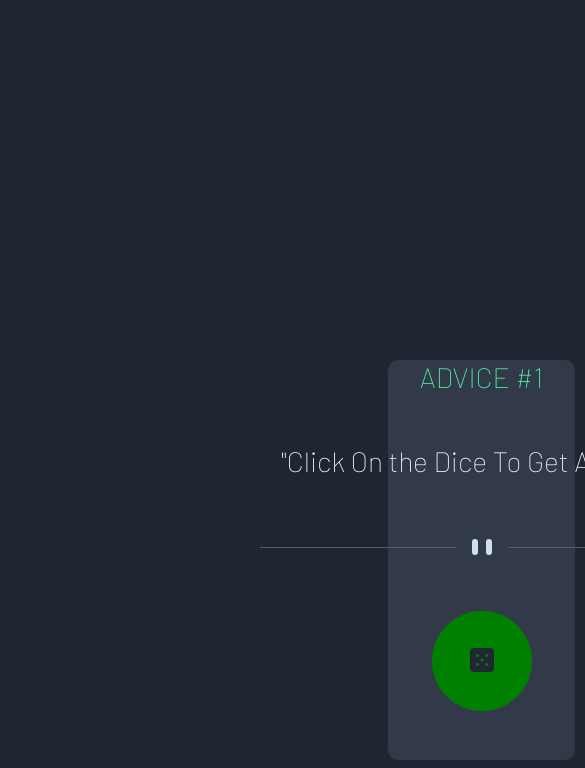
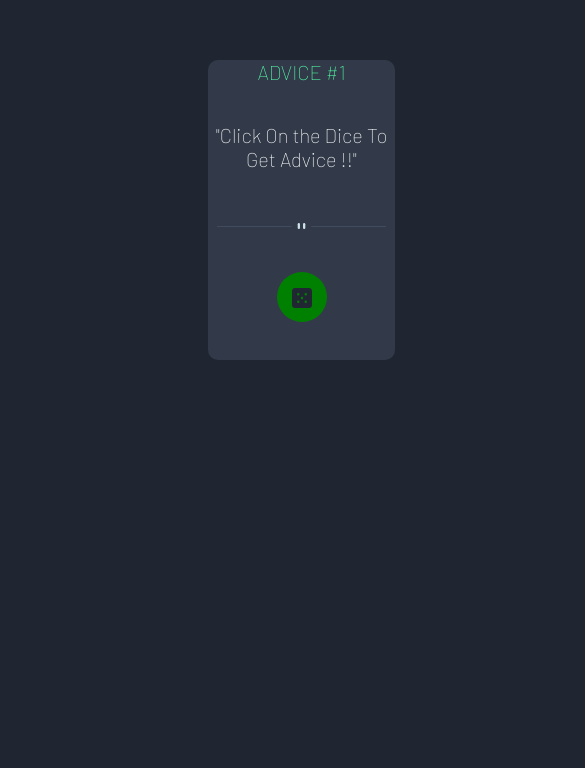
Before and after one commit to Forstman1/Advice-Generator, a plain HTML site: page index.html in a window 390 px wide. Shown: the part 140-908 px from the top of the page, 585 px wide, since content can reach past the window. After the commit the page ends 844 px from the top, so only its background shows below. Drawn offline with Linux system fonts and the light colour scheme.

Commit message:
media query

```diff
--- a/index.html
+++ b/index.html
@@ -9,27 +9,16 @@
   <link rel="preconnect" href="https://fonts.gstatic.com" crossorigin>
   <link href="https://fonts.googleapis.com/css2?family=Barlow:wght@100;700&display=swap" rel="stylesheet">
   <link rel="stylesheet" href="style.css">
-
   <title>Frontend Mentor | Advice generator app</title>
-
-  <style>
-    .attribution { font-size: 11px; text-align: center; }
-    .attribution a { color: white; }
-  </style>
 </head>
 <body>
 	<div class="big-box">
 		<div id="advice" class="boxes">ADVICE #1</div>
 		<div id="quote" class="boxes">"Click On the Dice To Get Advice !!"</div>
-		<div id="separator" class="boxes"><img src="images/pattern-divider-desktop.svg" alt="seperator"></div>
+		<div id="separator" class="boxes"><img id="seperator-image" src="images/pattern-divider-desktop.svg" alt="seperator"></div>
 		<div id="dice" class="boxes"><div id="circle-dice"><img id="dice-image" src="images/icon-dice.svg" alt="dice"></div></div>
 	</div>
 
-
-
-  <!-- Advice #Advice ID goes here -->
-
-  <!-- "Advice text goes here" -->
   <script src="app.js"></script>
 
 </body>
--- a/style.css
+++ b/style.css
@@ -12,7 +12,7 @@ body {
 	background-color: hsl(217, 19%, 24%);
 	justify-content: center;
 	text-align: center;
-	margin-top: 500px;
+	margin-top: 200px;
 	margin-left: 380px;
 	color: white;
 	border-radius: 10px;
@@ -49,5 +49,39 @@ body {
 
 #dice-image:hover {
 	transition: 5s;
-	transform: rotate(1800deg);
+	transform: rotate(3600deg);
 }
+
+@media screen and (max-width: 900px) {
+	body {
+		font-size: 20px;
+	}
+	#seperator-image {
+		width: 90%;
+	}
+	#circle-dice {
+		display: grid;
+		justify-content: center;
+		background: green;
+		border-radius: 100%;
+		width: 50px;
+		height: 50px;
+	}
+	#dice-image {
+		text-align: center;
+		width: 70%;
+		margin-top: 16px;
+		margin-left: 5px;
+		cursor: pointer;
+	}
+	.big-box  {
+		width: 50%;
+		height: 300px;
+		justify-content: center;
+		text-align: center;
+		margin-left: 200px;
+		color: white;
+		border-radius: 10px;
+	}
+
+  }
```
